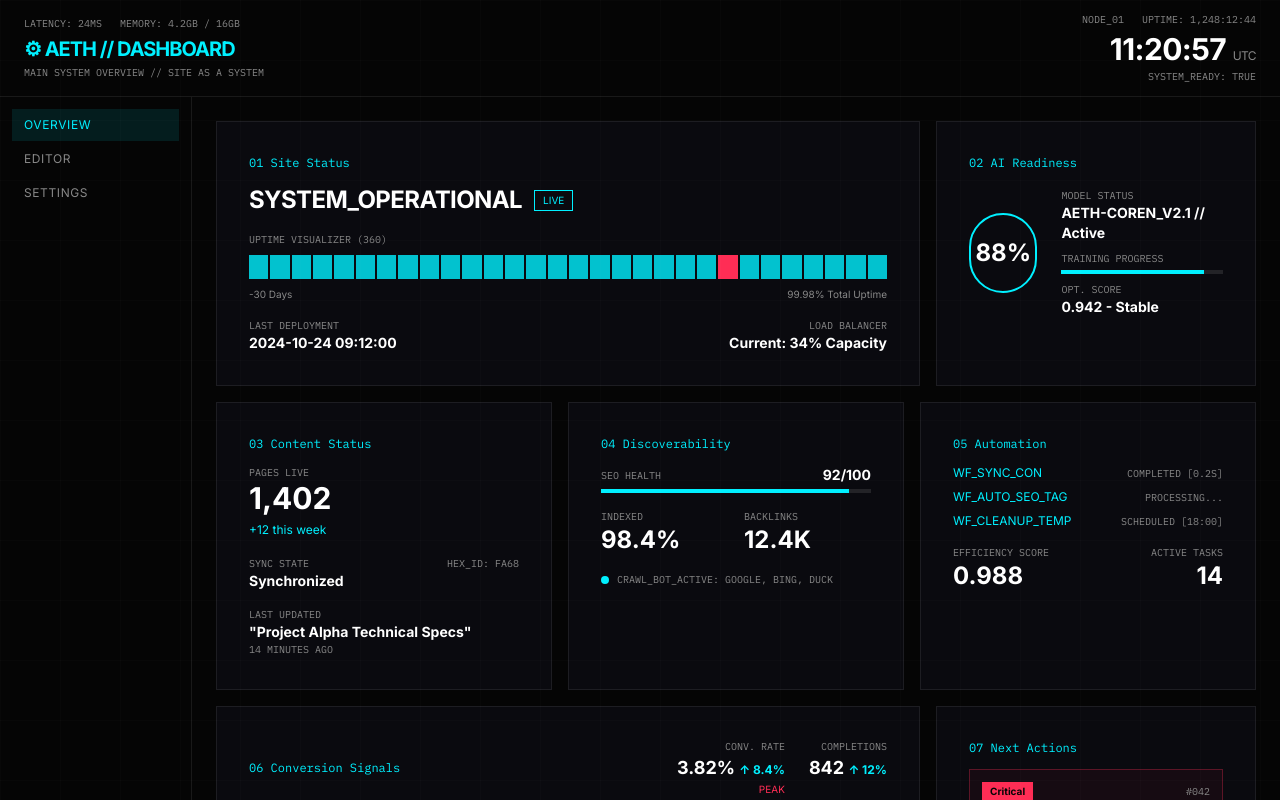
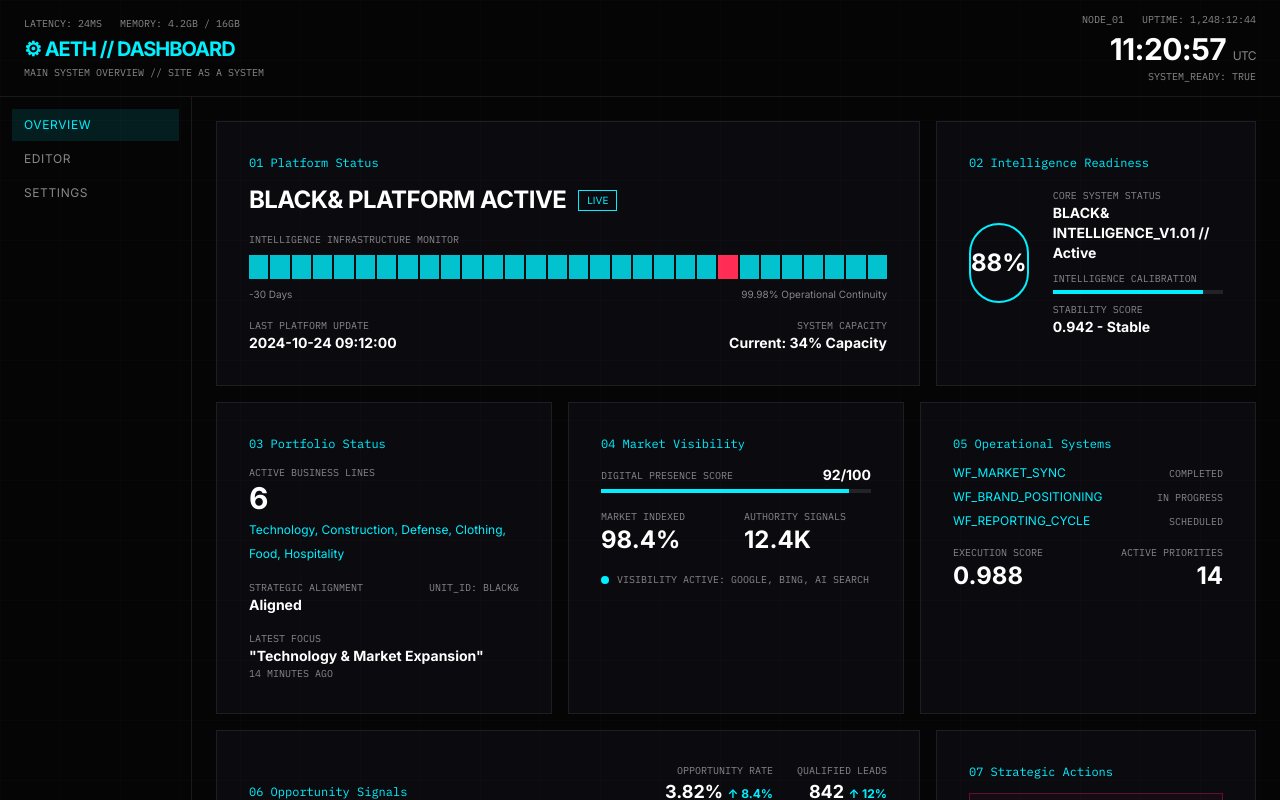
Before and after one commit to blackandb/aeth, a Next.js app: page /dashboard in a window 1280 px wide. Shown: the top 800 px of the page. Built offline with nearby package versions, Linux system fonts and the light colour scheme.

Commit message:
Update page.tsx

```diff
--- a/src/app/dashboard/page.tsx
+++ b/src/app/dashboard/page.tsx
@@ -1,16 +1,16 @@
 export default function DashboardPage() {
   return (
     <div className="space-y-4">
-      {/* Row 1: Site Status + AI Readiness */}
+      {/* Row 1: Platform Status + Intelligence Readiness */}
       <div className="grid grid-cols-1 gap-4 lg:grid-cols-[1fr_320px]">
-        {/* 01 Site Status */}
+        {/* 01 Platform Status */}
         <div className="aeth-card">
-          <div className="section-number text-accent-cyan">01 Site Status</div>
+          <div className="section-number text-accent-cyan">01 Platform Status</div>
           <div className="mt-3 flex items-center gap-3">
-            <span className="text-2xl font-bold tracking-tight">SYSTEM_OPERATIONAL</span>
+            <span className="text-2xl font-bold tracking-tight">BLACK& PLATFORM ACTIVE</span>
             <span className="border border-accent-cyan px-2 py-0.5 font-[var(--font-mono)] text-[10px] text-accent-cyan">LIVE</span>
           </div>
-          <div className="mt-4 system-label">Uptime Visualizer (360)</div>
+          <div className="mt-4 system-label">Intelligence Infrastructure Monitor</div>
           <div className="mt-2 flex gap-0.5">
             {Array.from({ length: 30 }).map((_, i) => (
               <div key={i} className={`h-6 flex-1 ${i === 22 ? "bg-accent-red" : "bg-accent-cyan/80"}`} />
@@ -18,70 +18,70 @@ export default function DashboardPage() {
           </div>
           <div className="mt-2 flex justify-between text-[10px] text-secondary">
             <span>-30 Days</span>
-            <span>99.98% Total Uptime</span>
+            <span>99.98% Operational Continuity</span>
           </div>
           <div className="mt-4 flex items-center justify-between">
             <div>
-              <div className="system-label">Last Deployment</div>
+              <div className="system-label">Last Platform Update</div>
               <div className="text-sm font-bold">2024-10-24 09:12:00</div>
             </div>
             <div className="text-right">
-              <div className="system-label">Load Balancer</div>
+              <div className="system-label">System Capacity</div>
               <div className="text-sm font-bold">Current: 34% Capacity</div>
             </div>
           </div>
         </div>
 
-        {/* 02 AI Readiness */}
+        {/* 02 Intelligence Readiness */}
         <div className="aeth-card">
-          <div className="section-number text-accent-cyan">02 AI Readiness</div>
+          <div className="section-number text-accent-cyan">02 Intelligence Readiness</div>
           <div className="mt-4 flex items-center gap-6">
             <div className="flex h-20 w-20 items-center justify-center rounded-full border-2 border-accent-cyan">
               <span className="text-2xl font-bold">88%</span>
             </div>
             <div>
-              <div className="system-label">Model Status</div>
-              <div className="text-sm font-bold">AETH-COREN_V2.1 // Active</div>
-              <div className="mt-2 system-label">Training Progress</div>
+              <div className="system-label">Core System Status</div>
+              <div className="text-sm font-bold">BLACK& INTELLIGENCE_V1.01 // Active</div>
+              <div className="mt-2 system-label">Intelligence Calibration</div>
               <div className="mt-1 h-1 w-full bg-[rgba(255,255,255,0.1)]">
                 <div className="h-full w-[88%] bg-accent-cyan" />
               </div>
-              <div className="mt-2 system-label">Opt. Score</div>
+              <div className="mt-2 system-label">Stability Score</div>
               <div className="text-sm font-bold">0.942 - Stable</div>
             </div>
           </div>
         </div>
       </div>
 
-      {/* Row 2: Content Status + Discoverability + Automation */}
+      {/* Row 2: Portfolio Status + Market Visibility + Operational Systems */}
       <div className="grid grid-cols-1 gap-4 md:grid-cols-3">
-        {/* 03 Content Status */}
+        {/* 03 Portfolio Status */}
         <div className="aeth-card">
-          <div className="section-number text-accent-cyan">03 Content Status</div>
+          <div className="section-number text-accent-cyan">03 Portfolio Status</div>
           <div className="mt-3">
-            <div className="system-label">Pages Live</div>
-            <div className="text-3xl font-bold">1,402</div>
-            <span className="text-xs text-accent-cyan">+12 this week</span>
+            <div className="system-label">Active Business Lines</div>
+            <div className="text-3xl font-bold">6</div>
+            <span className="text-xs text-accent-cyan">Technology, Construction, Defense, Clothing, Food, Hospitality</span>
           </div>
           <div className="mt-4">
             <div className="flex justify-between">
-              <span className="system-label">Sync State</span>
-              <span className="system-label">Hex_ID: FA68</span>
+              <span className="system-label">Strategic Alignment</span>
+              <span className="system-label">Unit_ID: BLACK&</span>
             </div>
-            <div className="text-sm font-bold">Synchronized</div>
+            <div className="text-sm font-bold">Aligned</div>
           </div>
           <div className="mt-4">
-            <div className="system-label">Last Updated</div>
-            <div className="text-sm font-bold">&quot;Project Alpha Technical Specs&quot;</div>
+            <div className="system-label">Latest Focus</div>
+            <div className="text-sm font-bold">&quot;Technology & Market Expansion&quot;</div>
             <div className="system-label">14 minutes ago</div>
           </div>
         </div>
 
-        {/* 04 Discoverability */}
+        {/* 04 Market Visibility */}
         <div className="aeth-card border-accent-cyan/30">
-          <div className="section-number text-accent-cyan">04 Discoverability</div>
+          <div className="section-number text-accent-cyan">04 Market Visibility</div>
           <div className="mt-3 flex items-center justify-between">
-            <span className="system-label">SEO Health</span>
+            <span className="system-label">Digital Presence Score</span>
             <span className="text-sm font-bold">92/100</span>
           </div>
           <div className="mt-1 h-1 w-full bg-[rgba(255,255,255,0.1)]">
@@ -89,28 +89,28 @@ export default function DashboardPage() {
           </div>
           <div className="mt-4 grid grid-cols-2 gap-4">
             <div>
-              <div className="system-label">Indexed</div>
+              <div className="system-label">Market Indexed</div>
               <div className="text-2xl font-bold">98.4%</div>
             </div>
             <div>
-              <div className="system-label">Backlinks</div>
+              <div className="system-label">Authority Signals</div>
               <div className="text-2xl font-bold">12.4K</div>
             </div>
           </div>
           <div className="mt-4 flex items-center gap-2">
             <span className="h-2 w-2 rounded-full bg-accent-cyan" />
-            <span className="system-label">Crawl_Bot_Active: Google, Bing, Duck</span>
+            <span className="system-label">Visibility Active: Google, Bing, AI Search</span>
           </div>
         </div>
 
-        {/* 05 Automation */}
+        {/* 05 Operational Systems */}
         <div className="aeth-card">
-          <div className="section-number text-accent-cyan">05 Automation</div>
+          <div className="section-number text-accent-cyan">05 Operational Systems</div>
           <div className="mt-3 space-y-2">
             {[
-              { name: "WF_SYNC_CON", status: "Completed [0.2s]" },
-              { name: "WF_AUTO_SEO_TAG", status: "Processing..." },
-              { name: "WF_CLEANUP_TEMP", status: "Scheduled [18:00]" },
+              { name: "WF_MARKET_SYNC", status: "Completed" },
+              { name: "WF_BRAND_POSITIONING", status: "In Progress" },
+              { name: "WF_REPORTING_CYCLE", status: "Scheduled" },
             ].map((wf) => (
               <div key={wf.name} className="flex items-center justify-between">
                 <span className="font-[var(--font-mono)] text-xs text-accent-cyan">{wf.name}</span>
@@ -120,31 +120,31 @@ export default function DashboardPage() {
           </div>
           <div className="mt-4 flex items-center justify-between">
             <div>
-              <div className="system-label">Efficiency Score</div>
+              <div className="system-label">Execution Score</div>
               <div className="text-2xl font-bold">0.988</div>
             </div>
             <div className="text-right">
-              <div className="system-label">Active Tasks</div>
+              <div className="system-label">Active Priorities</div>
               <div className="text-2xl font-bold">14</div>
             </div>
           </div>
         </div>
       </div>
 
-      {/* Row 3: Conversion Signals + Next Actions */}
+      {/* Row 3: Opportunity Signals + Strategic Actions */}
       <div className="grid grid-cols-1 gap-4 lg:grid-cols-[1fr_320px]">
-        {/* 06 Conversion Signals */}
+        {/* 06 Opportunity Signals */}
         <div className="aeth-card">
           <div className="flex items-center justify-between">
-            <div className="section-number text-accent-cyan">06 Conversion Signals</div>
+            <div className="section-number text-accent-cyan">06 Opportunity Signals</div>
             <div className="flex gap-6">
               <div className="text-right">
-                <div className="system-label">Conv. Rate</div>
+                <div className="system-label">Opportunity Rate</div>
                 <div className="text-lg font-bold">3.82% <span className="text-xs text-accent-cyan">↑ 8.4%</span></div>
-                <div className="text-[10px] text-accent-red">PEAK</div>
+                <div className="text-[10px] text-accent-red">HIGH</div>
               </div>
               <div className="text-right">
-                <div className="system-label">Completions</div>
+                <div className="system-label">Qualified Leads</div>
                 <div className="text-lg font-bold">842 <span className="text-xs text-accent-cyan">↑ 12%</span></div>
               </div>
             </div>
@@ -156,23 +156,23 @@ export default function DashboardPage() {
           </div>
         </div>
 
-        {/* 07 Next Actions */}
+        {/* 07 Strategic Actions */}
         <div className="aeth-card">
-          <div className="section-number text-accent-cyan">07 Next Actions</div>
+          <div className="section-number text-accent-cyan">07 Strategic Actions</div>
           <div className="mt-3 space-y-3">
             <div className="border border-accent-red/30 bg-accent-red/5 p-3">
               <div className="flex items-center justify-between">
-                <span className="bg-accent-red px-2 py-0.5 text-[10px] font-bold text-bg">Critical</span>
+                <span className="bg-accent-red px-2 py-0.5 text-[10px] font-bold text-bg">Priority</span>
                 <span className="system-label">#042</span>
               </div>
-              <p className="mt-2 text-xs text-secondary">Optimizing landing page &apos;Alpha&apos; meta tags for AI crawlers.</p>
+              <p className="mt-2 text-xs text-secondary">Refining BLACK& positioning for digital visibility and strategic partners.</p>
             </div>
             <div className="border border-[rgba(255,165,0,0.3)] bg-[rgba(255,165,0,0.05)] p-3">
               <div className="flex items-center justify-between">
-                <span className="bg-[#FFA500] px-2 py-0.5 text-[10px] font-bold text-bg">Medium</span>
+                <span className="bg-[#FFA500] px-2 py-0.5 text-[10px] font-bold text-bg">Active</span>
                 <span className="system-label">#045</span>
               </div>
-              <p className="mt-2 text-xs text-secondary">Reviewing 12 backlog content sync conflicts.</p>
+              <p className="mt-2 text-xs text-secondary">Reviewing strategic opportunities across active industries.</p>
             </div>
           </div>
         </div>
```
